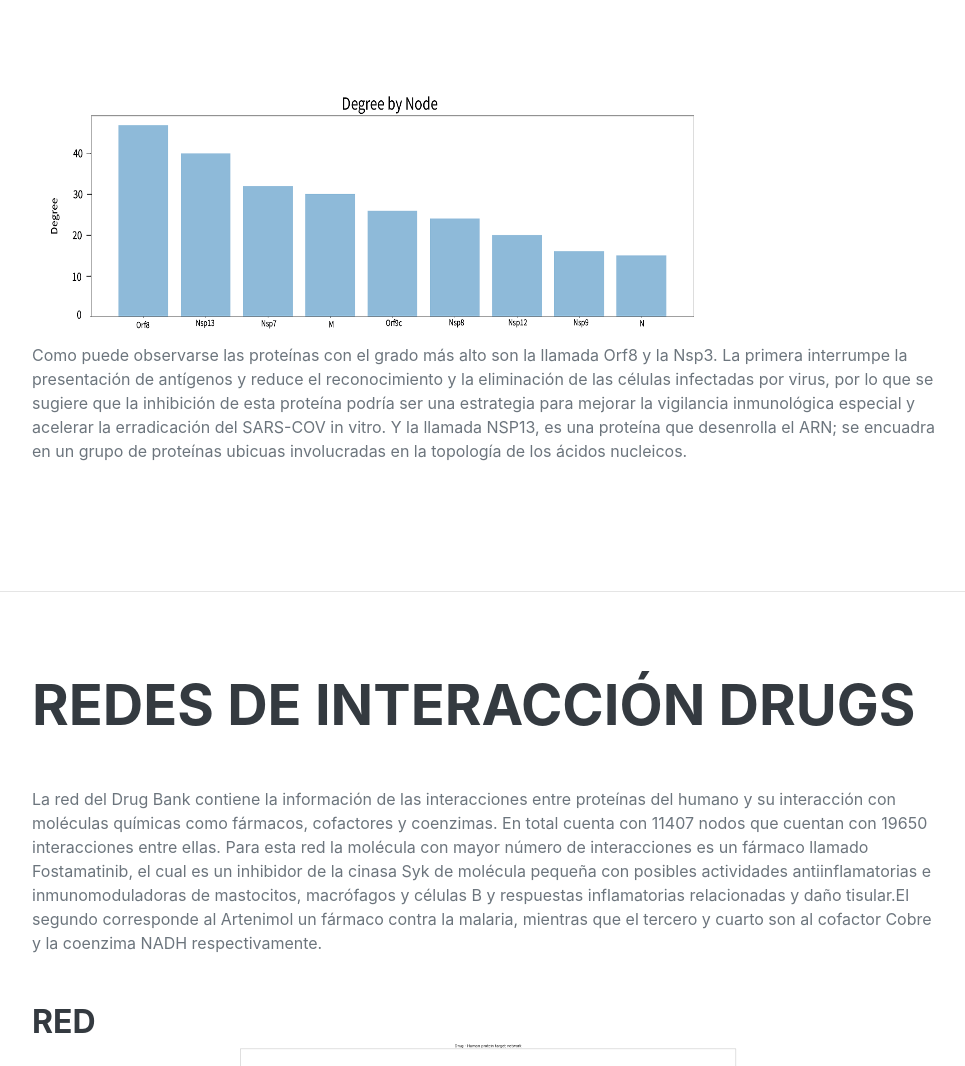
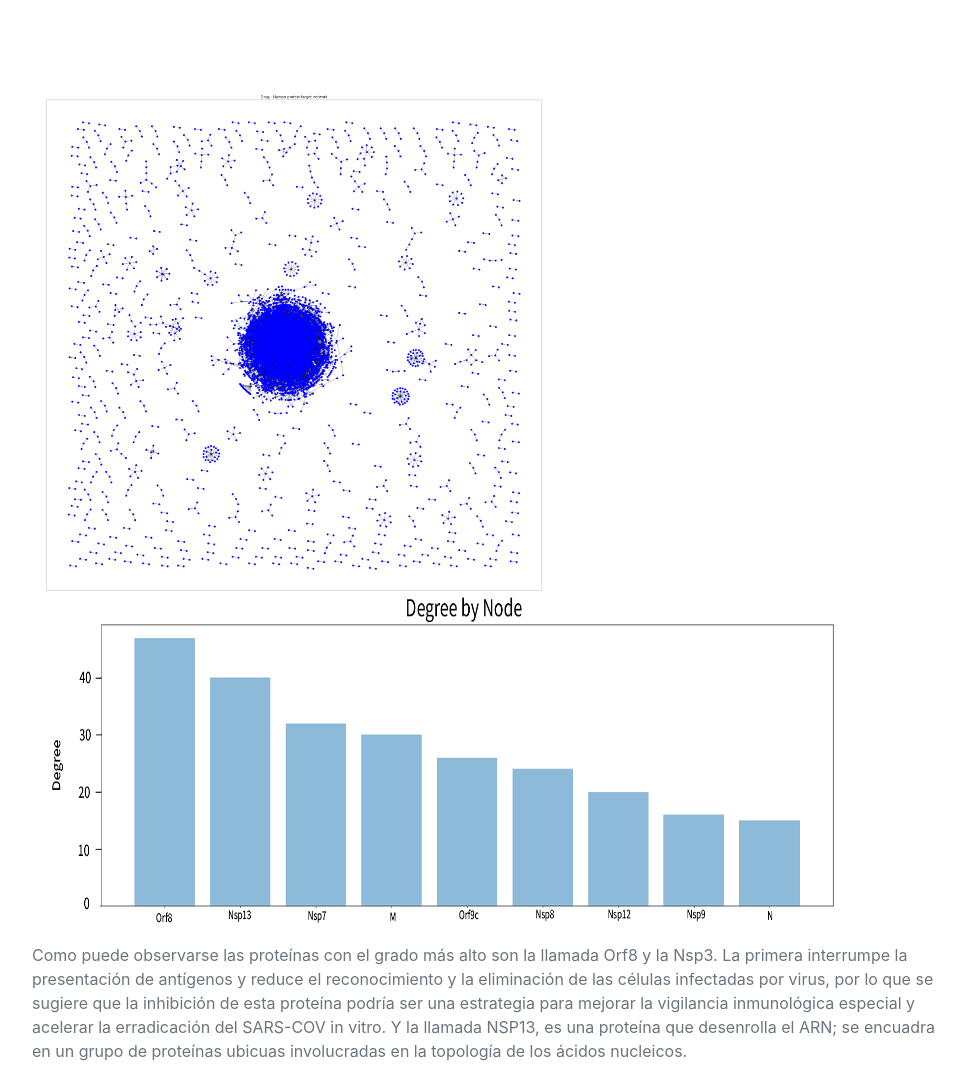
Before and after one commit to AlejandroRD98/NetworkBiology-C18, a plain HTML site: page index.html in a window 1280 px wide. Shown: the part 4767-5833 px from the top of the page, without its empty margins (288-1253 px from the left). Drawn offline with nearby package versions, Linux system fonts and the light colour scheme; a web font is replaced by a local one.

Commit message:
Update index.html

```diff
--- a/index.html
+++ b/index.html
@@ -203,7 +203,8 @@ Este fenómeno ha sido objeto de estudio debido a la actual pandemia causada por
 
     <div class="row text-center mt-5">
       <div class="col-4">
-        <div align="center"><img src="./assets/img/node.png"width="700" height="250"/>
+          <div align="center"><img src="Human_PPIN_and_Drug_Bank/output_23_1.png"width="500" height="500"/>
+        <div align="center"><img src="./assets/img/node.png"width="850" height="350"/>
 
       </div>
     </div>
```
